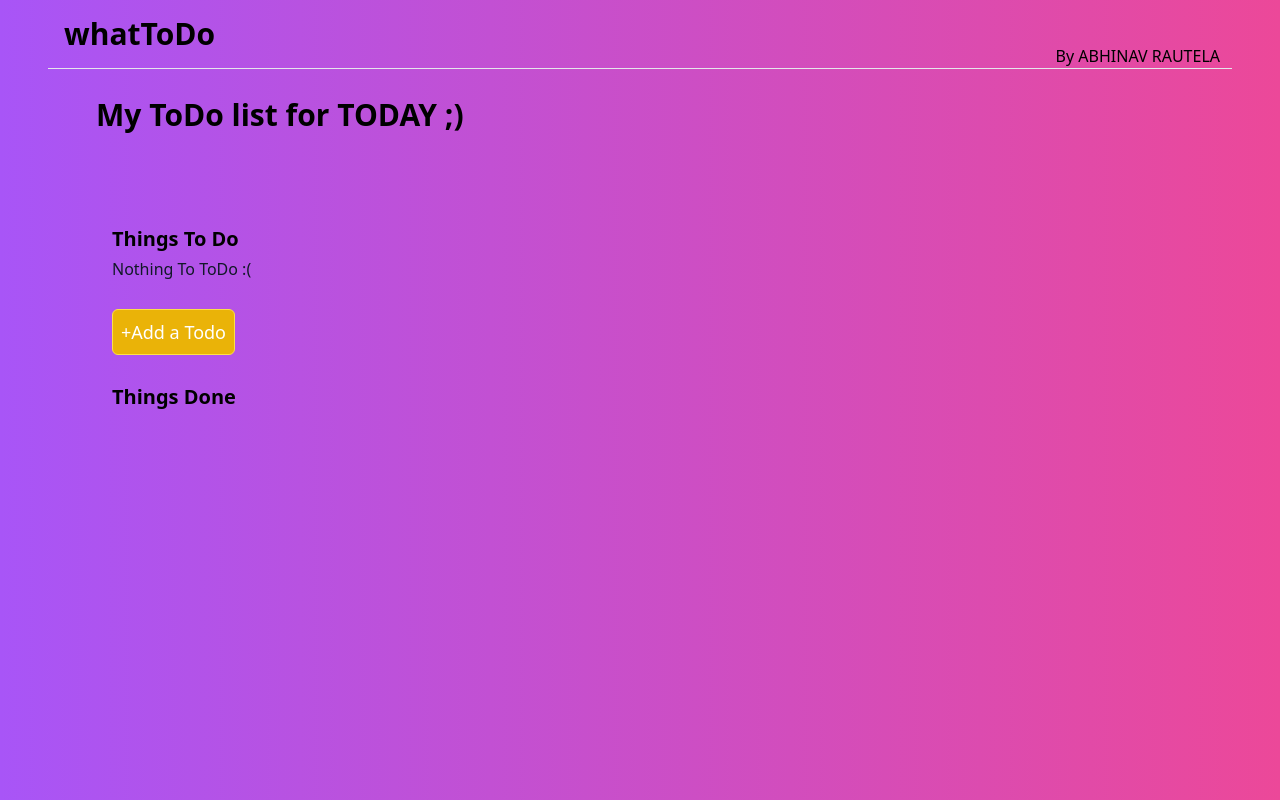
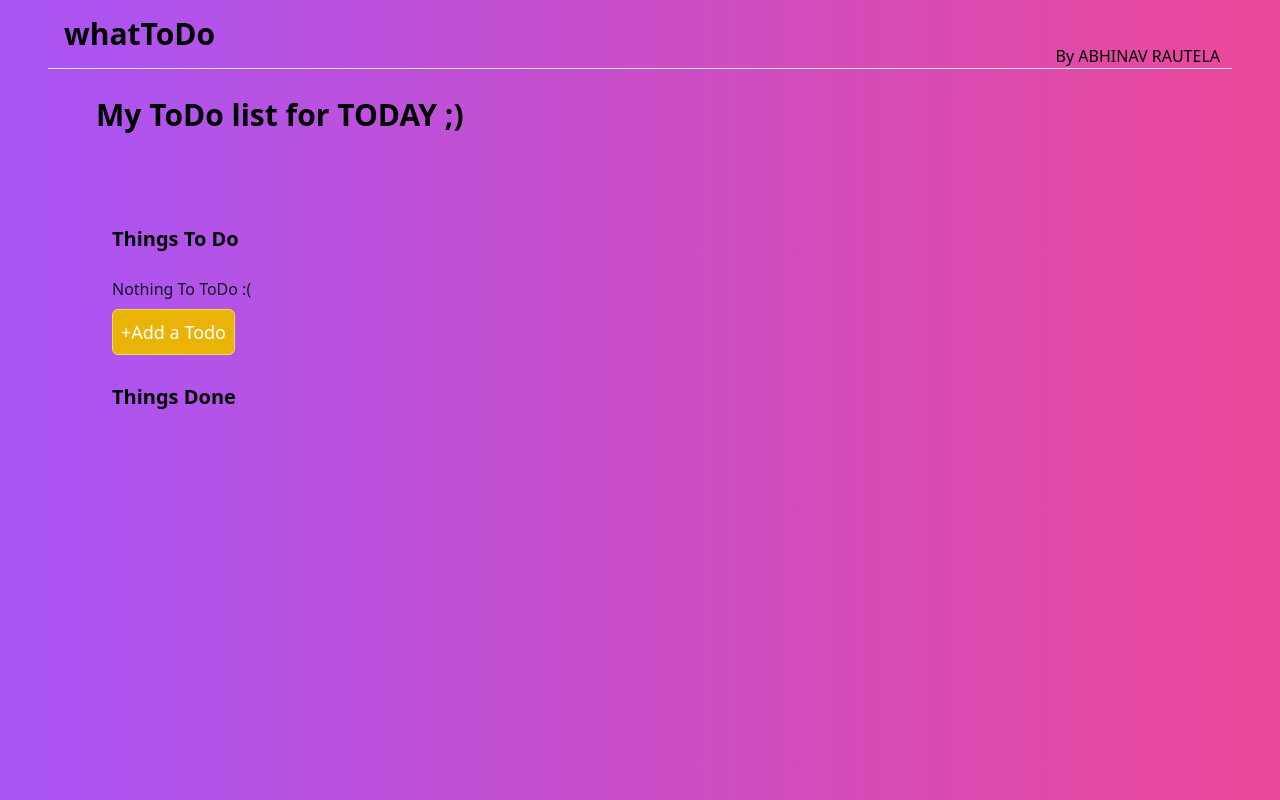
Before and after one commit to abhinavrautela/todoByAr, a React (Vite) app: page / in a window 1280 px wide. Built offline with nearby package versions, Linux system fonts and the light colour scheme.

Commit message:
update todo body

```diff
--- a/src/TodoBody.jsx
+++ b/src/TodoBody.jsx
@@ -30,10 +30,10 @@ function Todo() {
   return (
     <>
       <div className="p-4 space-y-1">
-        <h2 className="text-xl font-semibold">Things To Do</h2>
+        <h2 className="text-xl font-semibold pb-5">Things To Do</h2>
         <div className="space-y-2">
           {todoList.length < 1 && (
-            <h3 className="text-gray-900 text-md font-light pb-5">Nothing To ToDo :(</h3>
+            <h3 className="text-gray-900 text-md font-light">   Nothing To ToDo :(</h3>
           )}
           {todoList.length > 0 &&
             todoList.map((t) => (
```
